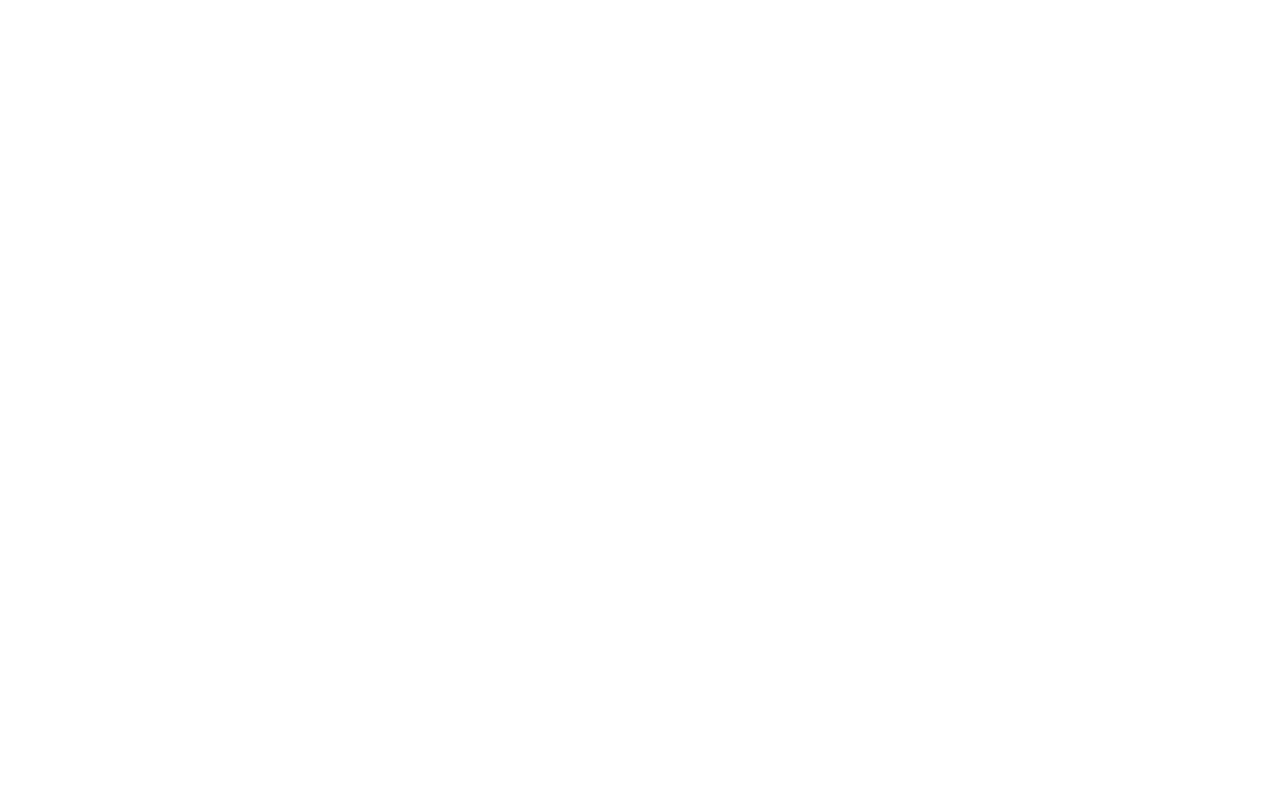
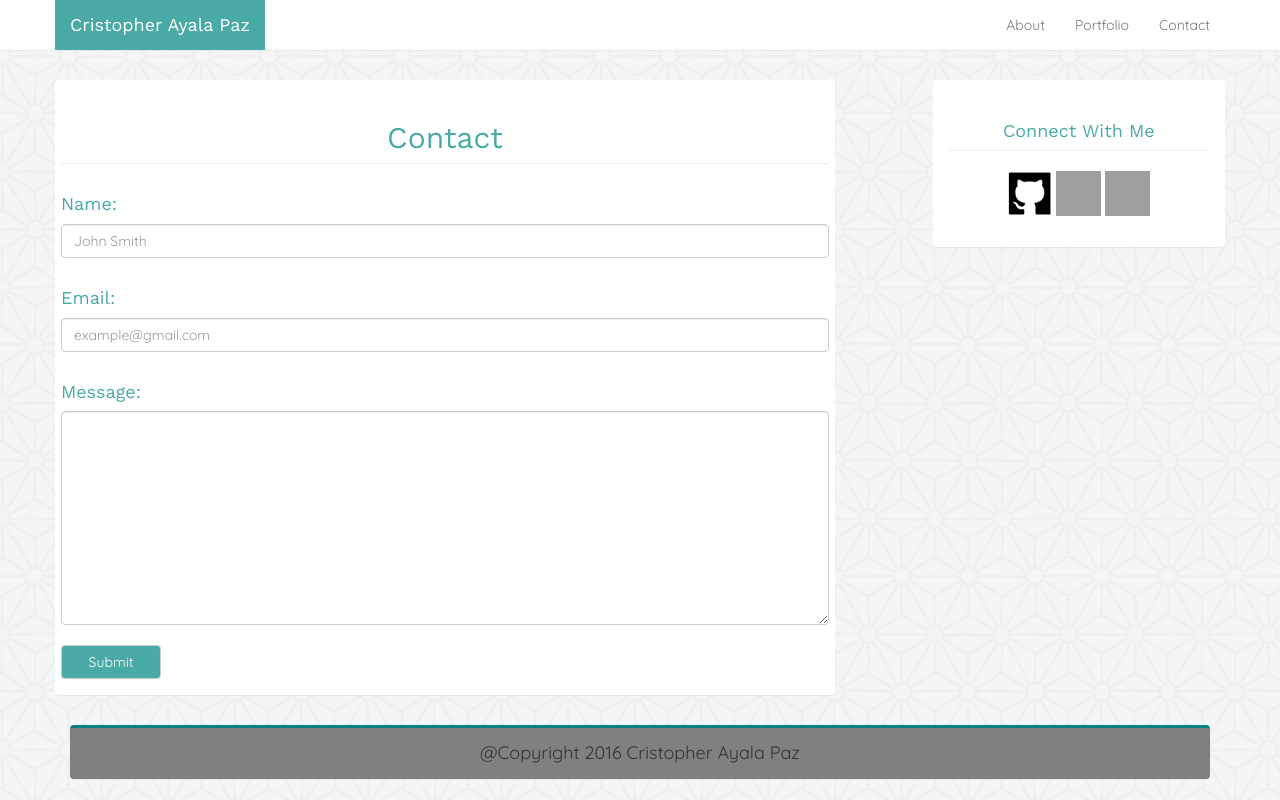
Before and after one commit to crisayala16/Bootstrap-Portfolio, a PHP site: page /contact.html in a window 1280 px wide. Before the commit the page is empty. Run offline with PHP 8.4, Linux system fonts and the light colour scheme; some libraries are stand-ins or nearby versions; grey boxes are pictures that could not be loaded.

Commit message:
All files finished

```diff
--- a/assets/css/style.css
+++ b/assets/css/style.css
@@ -92,6 +92,17 @@ body{
 
 /*font sizes*/
 .font-size-regular{
-	font-size: 17px;
+	font-size: 16px;
 }
 /*end of font sizes*/
+
+/*Contact section related*/
+.full-width{
+	width: 100%;
+}
+.submit-btn{
+	background: #4aaaa5;
+	width: 100px;
+	color: #fff;
+}
+/*end of contact section*/
--- a/contact.html
+++ b/contact.html
@@ -0,0 +1,139 @@
+<!DOCTYPE html>
+<html>
+<head>
+	<title>Bootstrap Portfolio</title>
+	<meta charset="utf-8">
+	<meta name="viewport" content="width=device-width, initial-scale=1.0">
+	<link rel="stylesheet" type="text/css" href="assets/css/reset.css">
+	<link rel="stylesheet" href="https://maxcdn.bootstrapcdn.com/bootstrap/3.3.7/css/bootstrap.min.css" integrity="sha384-BVYiiSIFeK1dGmJRAkycuHAHRg32OmUcww7on3RYdg4Va+PmSTsz/K68vbdEjh4u" crossorigin="anonymous">
+	<link rel="stylesheet" type="text/css" href="assets/css/style.css">
+	<link href="https://fonts.googleapis.com/css?family=Quicksand|Work+Sans" rel="stylesheet">
+	<script src="https://ajax.googleapis.com/ajax/libs/jquery/3.1.1/jquery.min.js"></script>
+	<script src="https://maxcdn.bootstrapcdn.com/bootstrap/3.3.7/js/bootstrap.min.js"></script>
+</head>
+<body>
+	<!-- Navbar -->
+	<div class="container-fluid">
+
+		<nav class="navbar navbar-default bg-white navbar-fixed-top">
+
+			<div class="container">
+
+				<!-- Navbar header -->
+				<header class="navbar-header">
+
+					<!-- Collapse button -->
+					<button type="button" class="navbar-toggle" data-toggle="collapse" data-target="#myNavbar">
+						<span class="icon-bar"></span>
+						<span class="icon-bar"></span>
+						<span class="icon-bar"></span>
+					</button>
+					<!-- End of collapse button -->
+
+					<!-- Logo -->
+					<a class="navbar-brand text-header">Cristopher Ayala Paz</a>
+					<!-- End of Logo -->
+
+				</header>
+				<!-- End of Navbar Header -->
+
+				<!-- Navigation -->
+				<div class="collapse navbar-collapse" id="myNavbar">
+					<ul class="nav navbar-nav navbar-right">
+						<li><a href="index.html">About</a></li>
+						<li><a href="portfolio.html">Portfolio</a></li>
+						<li><a href="contact.html">Contact</a></li>
+					</ul>
+				</div>
+				<!-- End of Navigation -->
+
+			</div>
+
+		</nav>
+
+	</div>
+	<!-- End of Navbar -->
+
+	<div class="container">
+
+		<div class="row">
+			<br><br>
+			<br><br>
+
+			<!-- Contact Section -->
+			<section class="panel bg-white col-md-8 col-sm-8 col-xs-12 pull-left panel-padding">
+
+				<div class="row">
+					<h2 class="page-header col-lg-12 col-md-12 col-sm-12 col-xs-12 text-center text-teal">Contact</h2>
+				</div>
+
+				<div class="row">
+
+					<!-- Contact inputs -->
+					<form>
+						<div>
+							<h4 class="text-teal">Name:</h4>
+							<input type="text" name="name" placeholder="John Smith" class="full-width form-control">
+						</div>
+						<br>
+						<div>
+							<h4 class="text-teal">Email:</h4>
+							<input type="text" name="email" placeholder="example@gmail.com" class="full-width form-control">
+						</div>
+						<br>
+						<div>
+							<h4 class="text-teal">Message:</h4>
+							<textarea class="full-width form-control" cols="100" rows="10"></textarea>
+						</div>
+						<br>
+						<!-- submit button -->
+						<button class="btn btn-default submit-btn" id="submit-button">Submit</button>
+					</form>
+					<!-- End of Contact inputs -->
+
+				</div>
+
+			</section>
+			<!-- End of Contact Section -->
+
+			<!-- Connect with Me aside -->
+			<aside class="panel bg-white col-md-3 col-sm-3 col-xs-12 pull-right down-padding" id="connect">
+				<!-- Header -->
+				<h4 class="page-header text-center text-teal">Connect With Me</h4>
+				<!-- End of header -->
+				<div class="row">
+
+					<!-- Connection link icons -->
+					<div class="col-md-12 text-center">
+						<a href="https://github.com/crisayala16" target="_blank"><img src="assets/images/git.jpg" class="icon" alt="git hub icon"></a>
+						<a href="https://www.linkedin.com/in/cris-ayala-862a24122/" target="_blank"><img src="assets/images/linkedin.jpg" class="icon" alt="linked in icon"></a>
+						<a href="http://stackoverflow.com/users/7362845/cristoper-ayala-paz" target="_blank"><img src="assets/images/sof.jpg" class="icon" alt="stack overflow icon"></a>
+					</div>
+					<!-- End of icons -->
+
+				</div>
+
+			</aside>
+			<!-- End of Connect with me aside -->
+
+		</div>
+
+	</div>
+
+	<!-- Footer -->
+	<footer class="container">
+
+		<div class="row">
+
+			<div class="col-md-12 col-sm-12 col-xs-12">
+				<h4 class="text-center panel bg-grey top-bottom-padding teal-border">@Copyright 2016 Cristopher Ayala Paz</h4>
+			</div>
+
+		</div>
+
+	</footer>
+	<!-- End of Footer -->
+
+</body>
+
+</html>
```
Also changed, not shown: index.html (+16 -8 lines), portfolio.html (+6 -4 lines).
